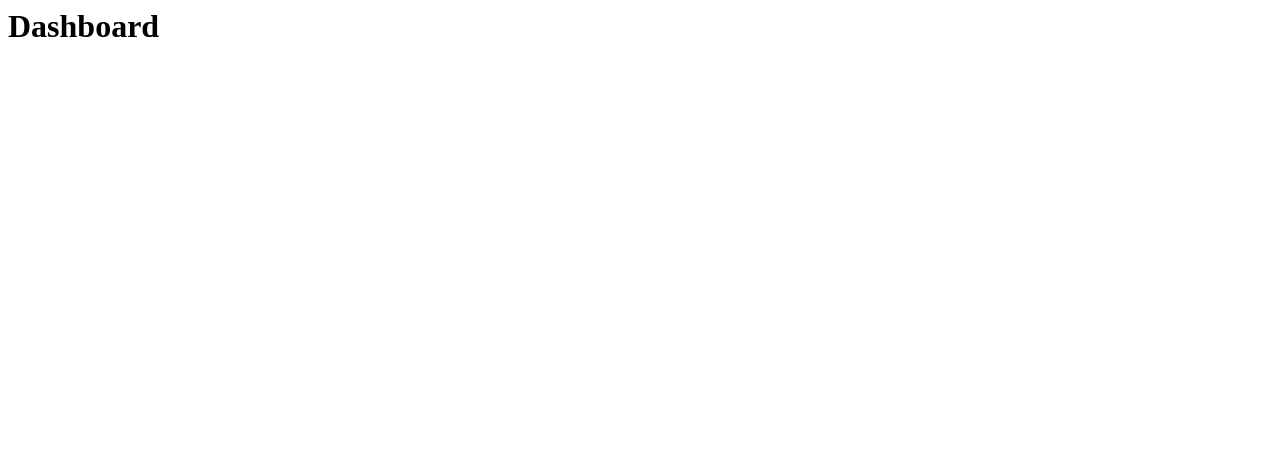
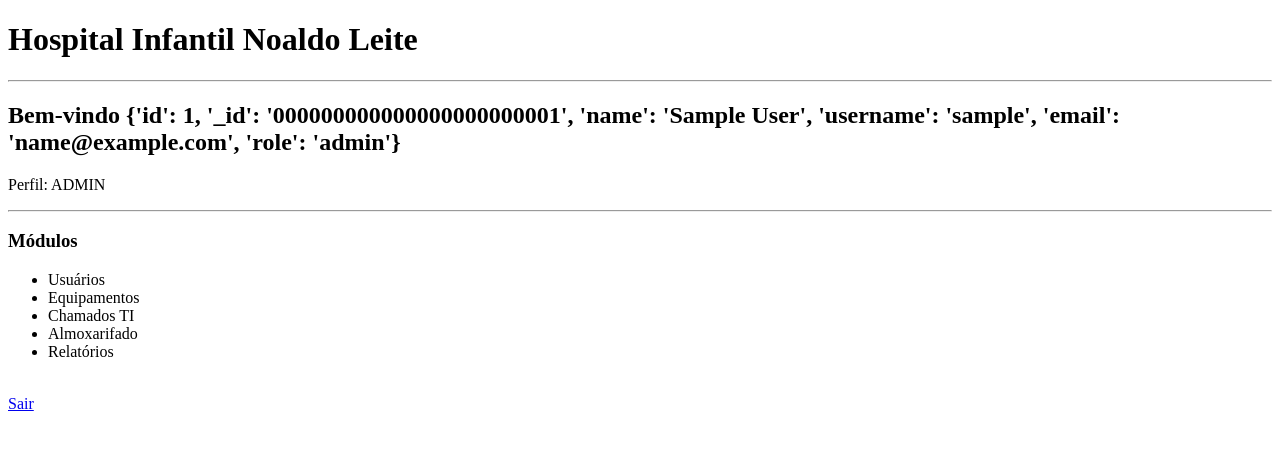
Before and after one commit to tihinlpatos-coder/Controle-TI, a Flask app: page /dashboard in a window 1280 px wide. Before the commit the part shown is almost empty. Shown: the top 450 px of the page. Run offline with Flask 3, Linux system fonts and the light colour scheme; the visitor is signed in with stand-in values (Sample User, id 1).

Commit message:
Add HTML structure to dashboard template

```diff
--- a/templates/dashboard.html
+++ b/templates/dashboard.html
@@ -1 +1,41 @@
-<h1>Dashboard</h1>
+<!DOCTYPE html>
+<html>
+<head>
+    <title>Dashboard</title>
+</head>
+<body>
+
+<h1>Hospital Infantil Noaldo Leite</h1>
+
+<hr>
+
+<h2>Bem-vindo {{ usuario }}</h2>
+
+<p>Perfil: {{ perfil }}</p>
+
+<hr>
+
+<h3>Módulos</h3>
+
+<ul>
+
+<li>Usuários</li>
+
+<li>Equipamentos</li>
+
+<li>Chamados TI</li>
+
+<li>Almoxarifado</li>
+
+<li>Relatórios</li>
+
+</ul>
+
+<br>
+
+<a href="/logout">
+Sair
+</a>
+
+</body>
+</html>
```
